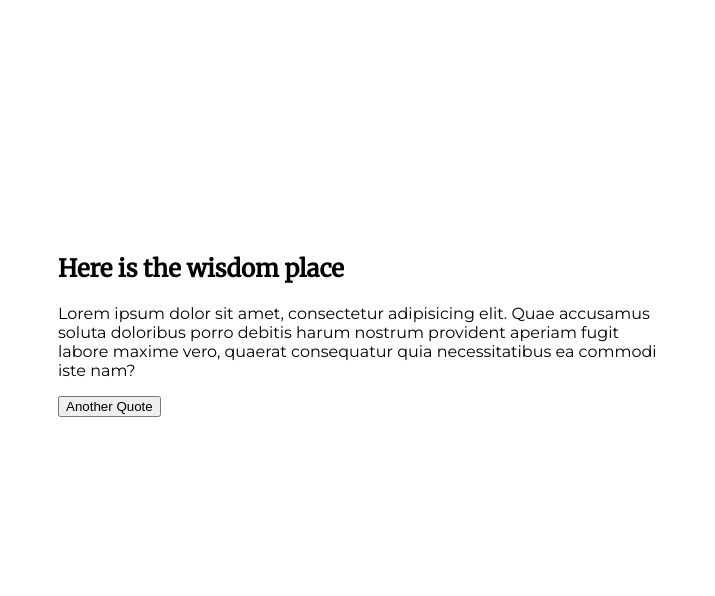
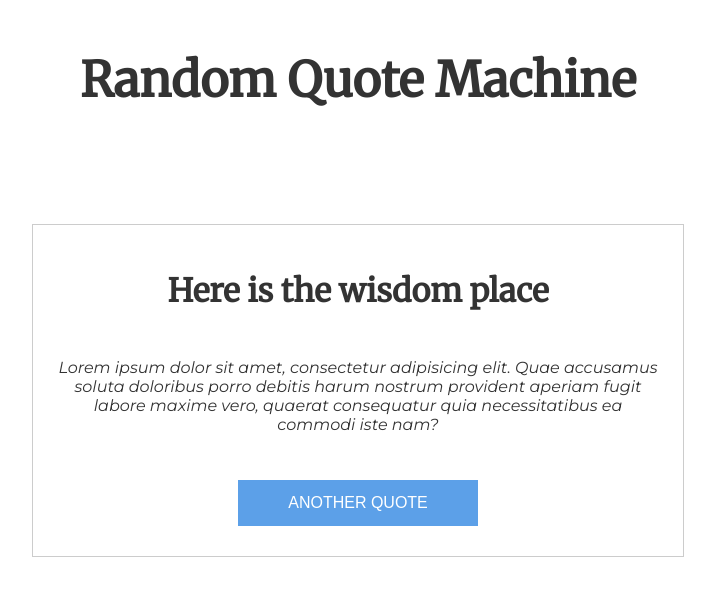
Before and after one commit to Frayz17/Random-Quote-Machine, a plain HTML site: page index.html in a window 1280 px wide. Shown: the whole page, without its empty margins (282-997 px from the left). Drawn offline with Linux system fonts and the light colour scheme.

```diff
--- a/css/main.css
+++ b/css/main.css
@@ -1,15 +1,50 @@
 body {
  font-family: 'Montserrat', sans-serif;
+ color: #333333;
+}
+
+.header {
+	text-align: center;
+	margin-top: 50px;
+	font-family: 'Merriweather', serif;
+	font-size: 48px;
 }
 
 .main-quote {
 	width: 600px;
 	margin: 0px auto;
-	margin-top: 20%;
+	margin-top: 9%;
+	border: 1px solid #cccccc;
+	padding-top: 20px;
+	padding-left: 25px;
+	padding-right: 25px;
+	padding-bottom: 30px;
+
+	text-align: center;
+
 }
 
 .main-quote-title {
 	font-family: 'Merriweather', serif;
+	font-size: 32px;
+}
+
+.main-quote-quote {
+	padding-top: 20px;
+	font-style: italic;
+}
+
+.main-quote-button {
+	margin-top: 30px;
+	padding: 14px;
+	text-align: center;
+	width: 240px;
+	background-color: #5CA0E8;
+	color: #ffffff;
+	border: none;
+	text-transform: uppercase;
+	font-family: sans-serif;
+	font-size: 16px;
 }
 
 /*font-family: 'Montserrat', sans-serif;
--- a/index.html
+++ b/index.html
@@ -10,6 +10,8 @@
 </head>
 <body>
 
+	<h1 class="header">Random Quote Machine</h1>
+
 	<section class="main-quote">
 		<h1 class="main-quote-title">Here is the wisdom place</h1>
 
@@ -18,5 +20,8 @@
 		<button class="main-quote-button">Another Quote</button>
 	</section>
 
+
+
+	<script src="js/common.js"></script>
 </body>
 </html>
--- /dev/null
+++ b/js/common.js
@@ -0,0 +1,6 @@
+document.getElementByClassName('main-quote-button');
+
+
+function randomNumber() {
+	var randomNumber = Math.random();
+}
```
